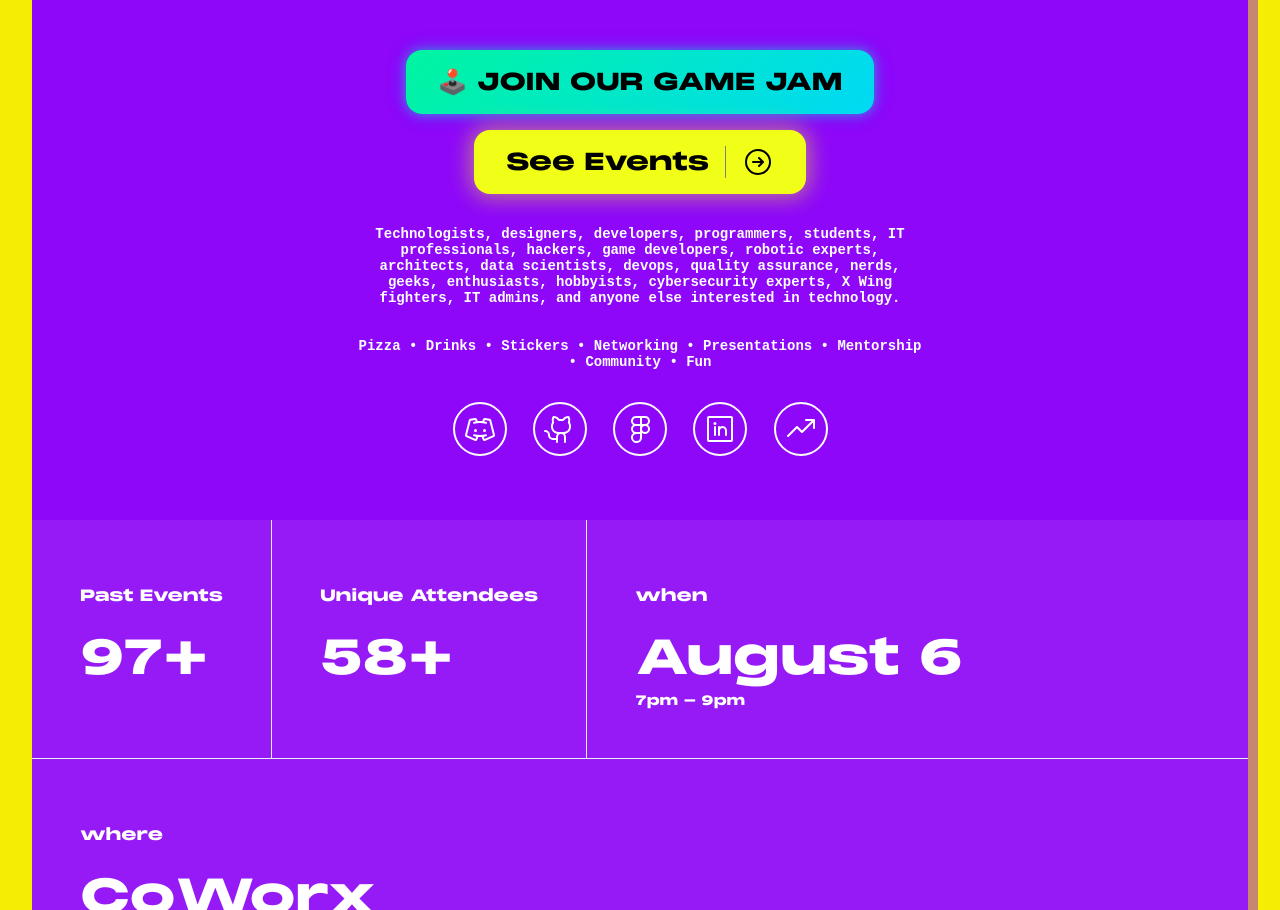
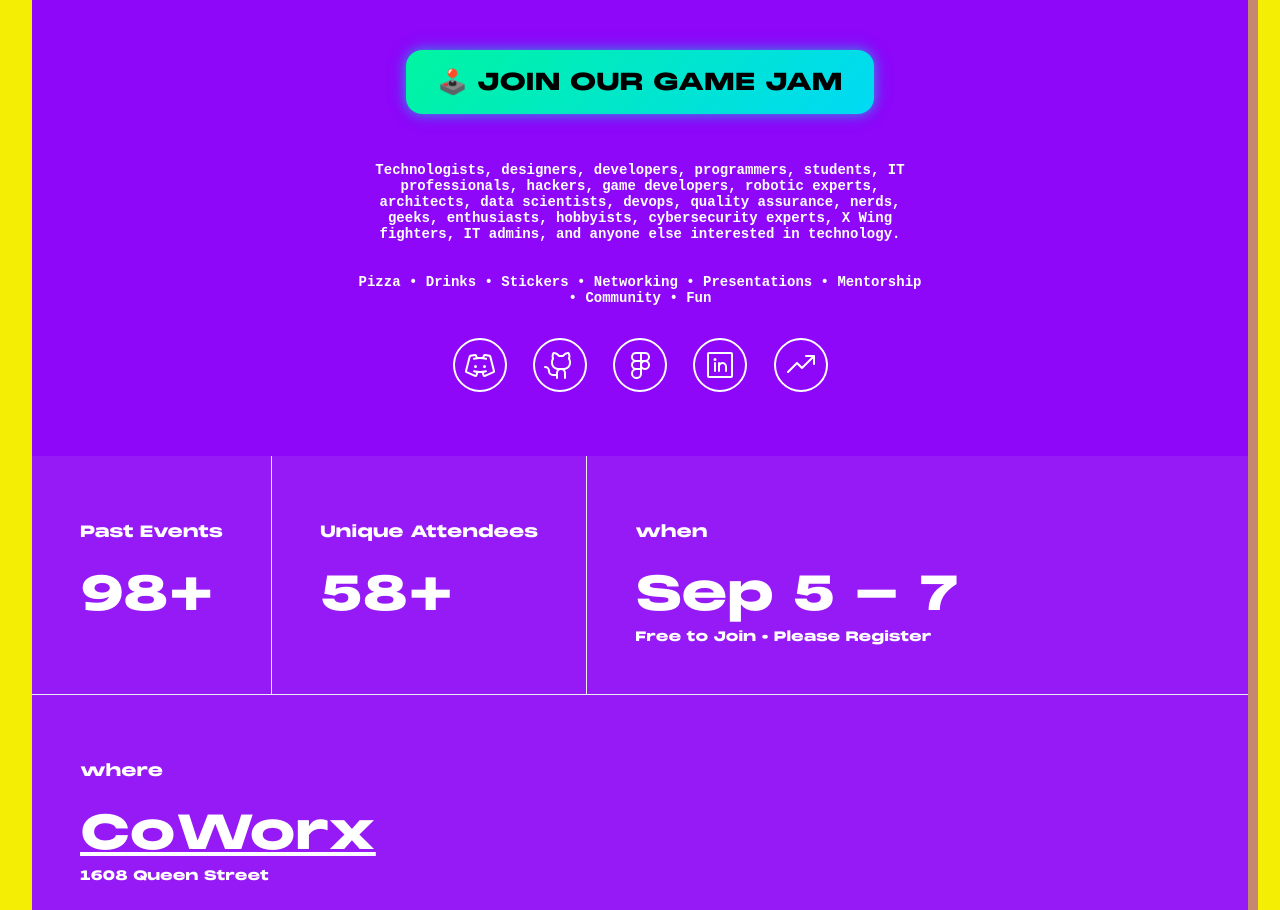
Before and after one commit to zacharytyhacz/wilmingtonio.org, a website built with Parcel: page src/index.html in a window 1280 px wide. Shown: the part 400-1310 px from the top of the page. Built offline with nearby package versions, Linux system fonts and the light colour scheme.

Commit message:
Update for game jam

```diff
--- a/src/index.html
+++ b/src/index.html
@@ -43,11 +43,6 @@
         <a href="https://lu.ma/59s2koyg" class="jam" title="JOIN OUR GAME JAM">
             <span>🕹️ JOIN OUR GAME JAM</span>
         </a>
-        <br/>
-        <a href="https://www.eventbrite.com/o/wilmington-input-output-91500469933" class="cta" title="Attend!">
-            <span>See Events</span>
-            <span><svg xmlns="http://www.w3.org/2000/svg" width="32" height="32" fill="#000000" viewBox="0 0 256 256"><path d="M128,24A104,104,0,1,0,232,128,104.11,104.11,0,0,0,128,24Zm0,192a88,88,0,1,1,88-88A88.1,88.1,0,0,1,128,216Zm45.66-93.66a8,8,0,0,1,0,11.32l-32,32a8,8,0,0,1-11.32-11.32L148.69,136H88a8,8,0,0,1,0-16h60.69l-18.35-18.34a8,8,0,0,1,11.32-11.32Z"></path></svg></span>
-        </a>
         <h2>
             Technologists, designers, developers, programmers, students, IT professionals, hackers, game developers, robotic experts, architects, data scientists, devops, quality assurance, nerds, geeks, enthusiasts, hobbyists, cybersecurity experts, X Wing fighters, IT admins, and anyone else interested in technology.
         </h2>
@@ -74,7 +69,7 @@
         <div class="cards">
             <div>
                 <h3>Past Events</h3>
-                <span>97+</span>
+                <span>98+</span>
             </div>
             <div>
                 <h3>Unique Attendees</h3>
@@ -82,8 +77,8 @@
             </div>
             <div>
                 <h3>when</h3>
-                <span>August 6</span>
-                <sub>7pm - 9pm</sub>
+                <span>Sep 5 - 7</span>
+                <sub>Free to Join • Please Register</sub>
             </div>
             <div>
                 <h3>where</h3>
```
Also changed, not shown: src/images/metacard.png.
